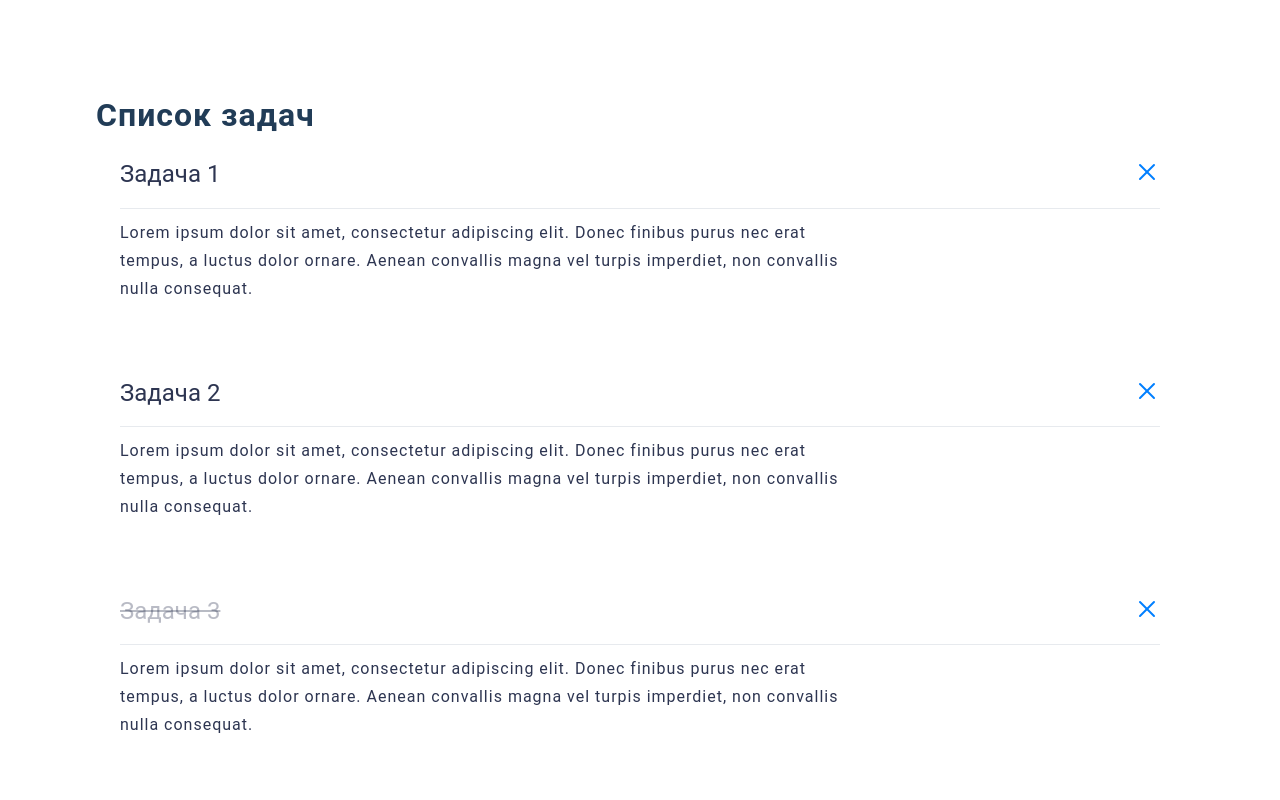
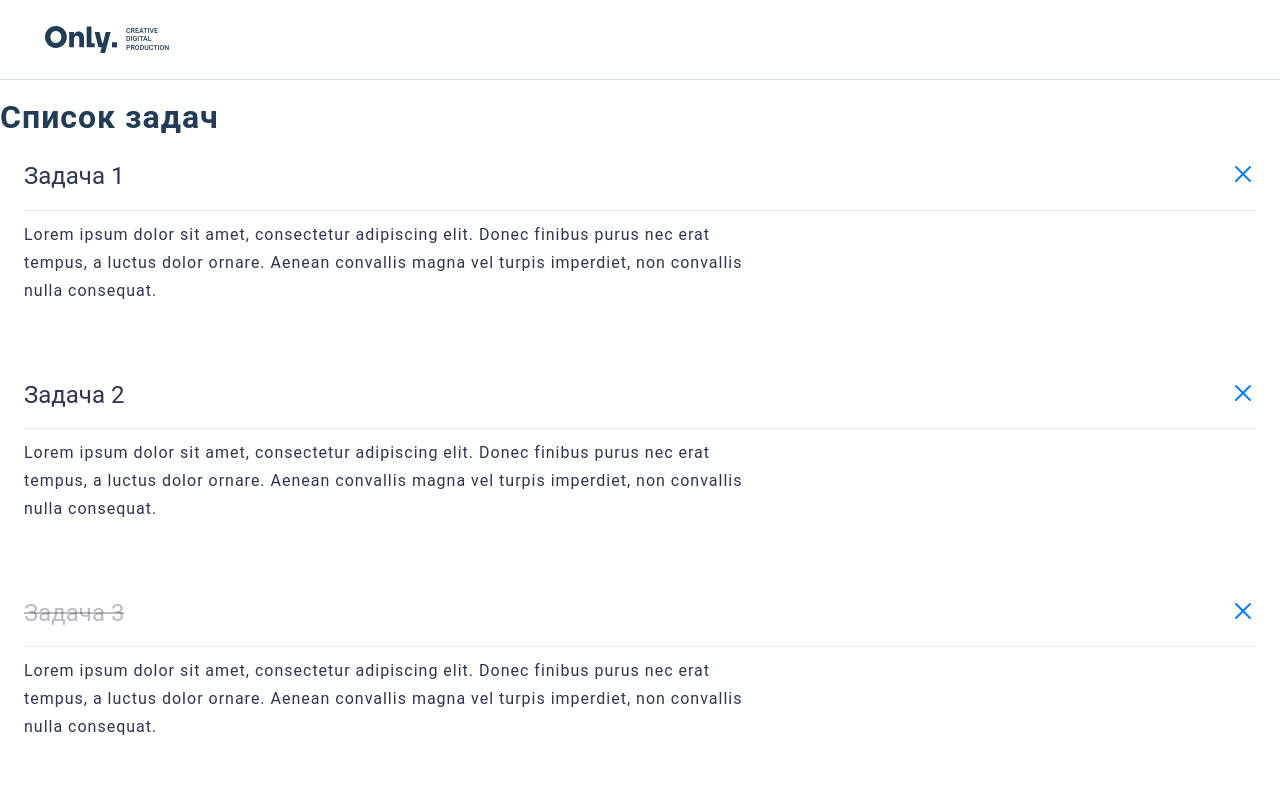
Before and after one commit to only-digital/internship-tasks, a Next.js app: page / in a window 1280 px wide. Shown: the top 800 px of the page. Built offline with nearby package versions, Linux system fonts and the light colour scheme.

Commit message:
header added

```diff
--- /dev/null
+++ b/src/components/header/header.jsx
@@ -0,0 +1,19 @@
+import styled from './header.module.scss';
+import Image from 'next/image';
+
+const Header = ({logoText}) => {
+    return (
+        <div className={styled.Header}>
+            <Image
+                    className={styled.HeaderImage}
+                    src="/logo.svg"
+                    width={72}
+                    height={27}
+                    alt="logo"
+                />
+            <span className={styled.HeaderText}>{logoText}</span>
+        </div>
+    )
+}
+
+export default Header;
--- /dev/null
+++ b/src/components/header/header.module.scss
@@ -0,0 +1,27 @@
+.Header {
+	height: 80px;
+	max-width: 1920px;
+	width: 100%;
+	display: flex;
+	gap: 9px;
+	align-items: center;
+	padding-left: 45px;
+	border-bottom: 1px solid #D9E1EC;
+	background-color: white;
+}
+
+.HeaderImage {
+	width: 72px;
+	height: 27px;
+}
+
+.HeaderText {
+	color: #213C57;
+	font-family: Roboto,sans-serif;
+	font-size: 7px;
+	font-style: normal;
+	font-weight: 500;
+	line-height: 120%;
+	text-transform: uppercase;
+	width: 49px;
+}
--- a/src/components/task/task.jsx
+++ b/src/components/task/task.jsx
@@ -1,5 +1,5 @@
 import styled from './task.module.scss';
-import Image from 'next/image'
+import Image from 'next/image';
 
 const Task = ({title,description,handlerClick,isCompleted}) => {
     return (
--- a/src/pages/index.jsx
+++ b/src/pages/index.jsx
@@ -3,6 +3,7 @@ import Task from "../components/task/task";
 import {getIndexPage} from "../../lib/api";
 import { useEffect, useState } from 'react';
 import tasks from '../../data/index.json';
+import Header from '@/components/header/header';
 
 const Index = () => {
 
@@ -32,6 +33,8 @@ const Index = () => {
     }
 
     return (
+        <>
+        <Header logoText='Creative Digital Production'/>
         <main className={styles.main}>
             <h1 className={styles.mainTitle}>{tasksState.title}</h1>
             <div className={styles.mainTasks}>
@@ -43,6 +46,7 @@ const Index = () => {
             </div>
 
         </main>
+        </>
     )
 }
 
--- a/src/styles/index.module.scss
+++ b/src/styles/index.module.scss
@@ -3,9 +3,9 @@
     flex-direction: column;
     justify-content: center;
     align-items: center;
-    padding: 6rem;
     min-height: 100vh;
     font-family: Roboto,sans-serif;
+    padding-top: 18px;
 }
 
 .mainTitle {
```
Also changed, not shown: public/logo.svg (added).
